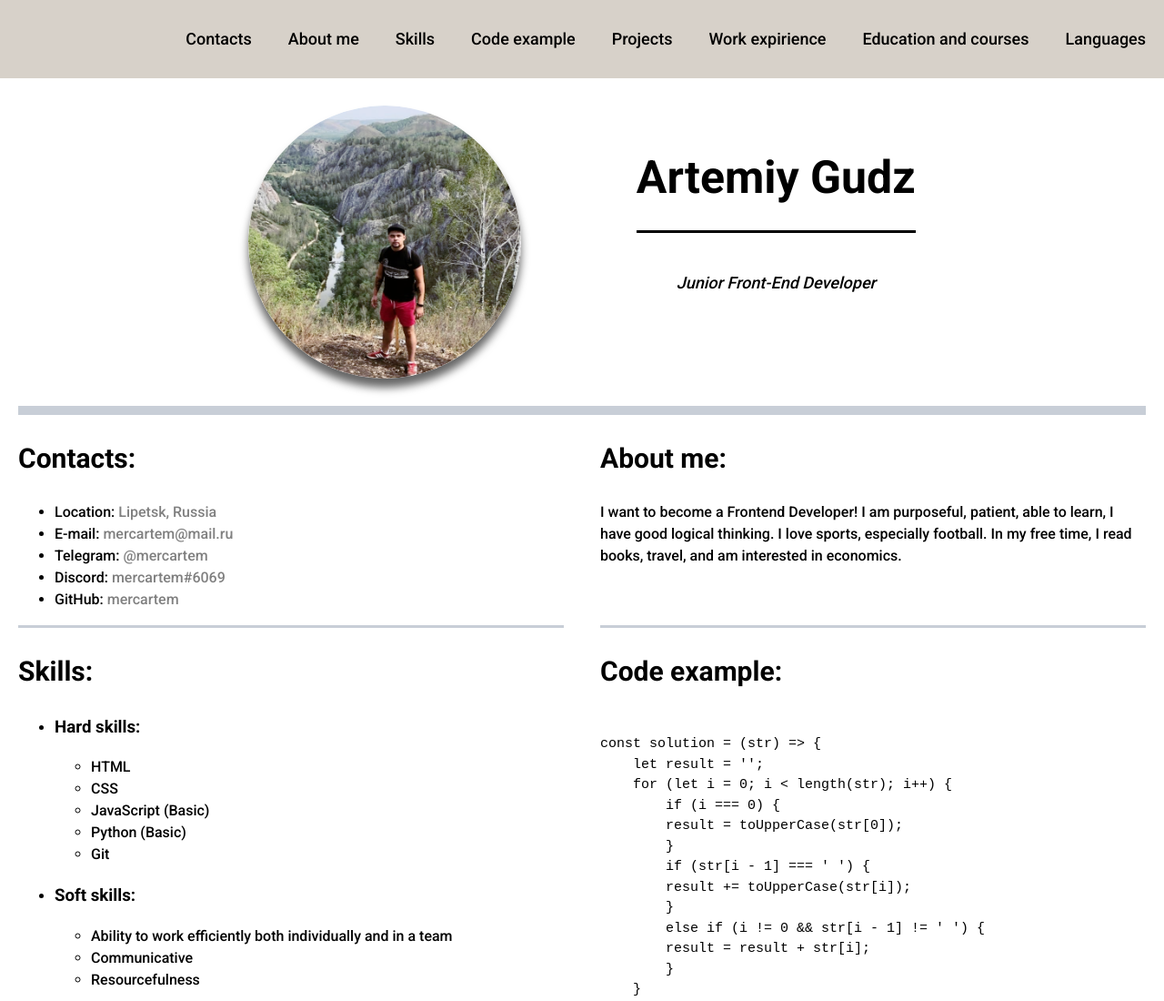
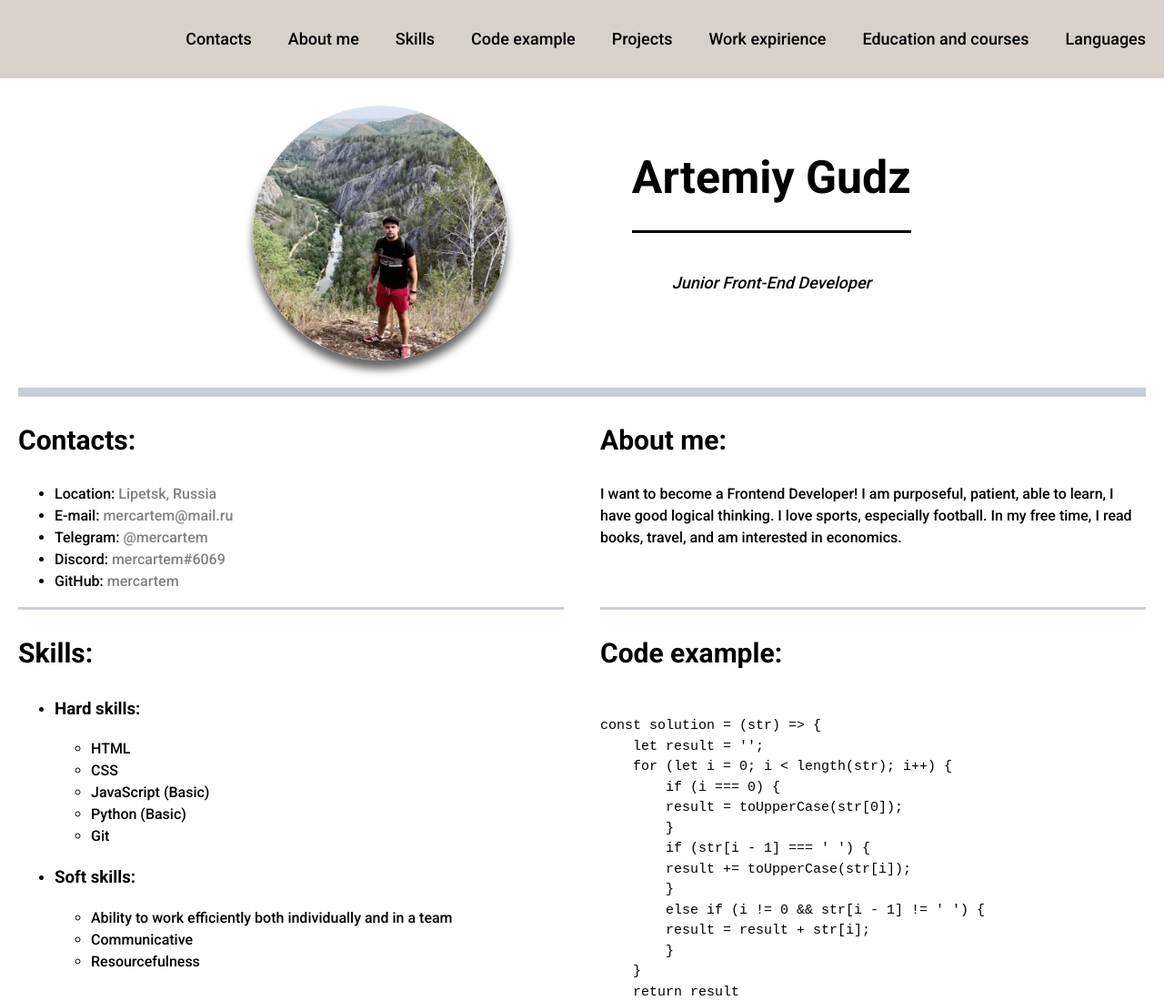
Before and after one commit to mercartem/rsschool-cv, a plain HTML site: page index.html in a window 1280 px wide. Shown: the top 1100 px of the page at 91% size. Drawn offline with Linux system fonts and the light colour scheme.

Commit message:
Update index.html

```diff
--- a/index.html
+++ b/index.html
@@ -30,7 +30,7 @@
     <main>
         <div class="container main-container">
             <section class="section-profile">
-                <img src="./assets/img/avatar1.png" class="section-profile-photo" width="300" height="300" alt="photo of Artemiy">
+                <img src="./assets/img/avatar1.png" class="section-profile-photo" width="280" height="280" alt="photo of Artemiy">
                 <div class="section-profile-title">
                     <h1 class="section-title main-title">Artemiy Gudz</h1>
                     <p><em>Junior Front-End Developer</em></p>
```
